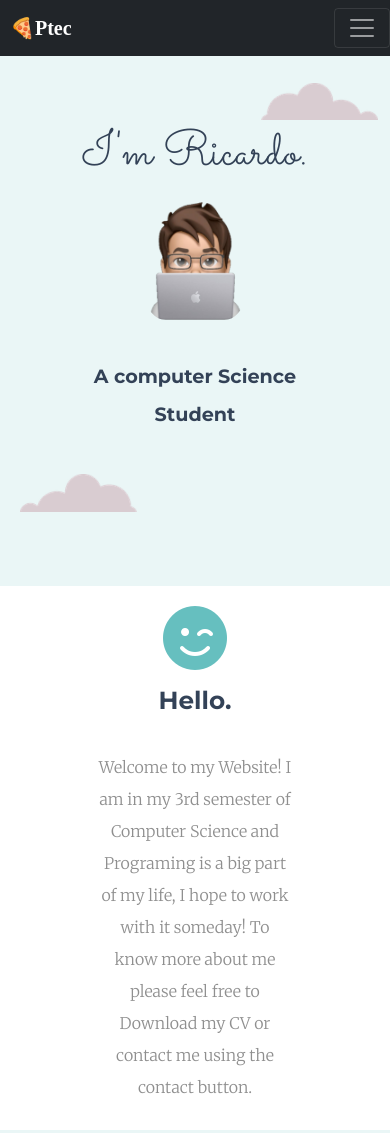
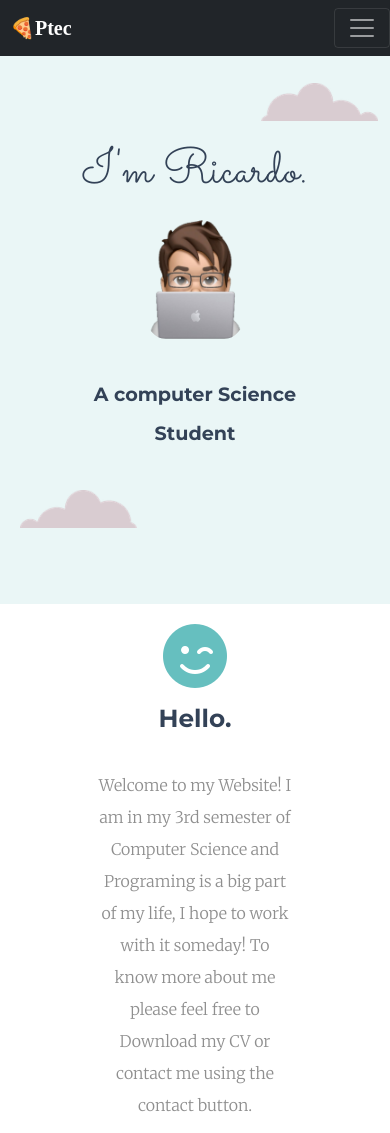
Before and after one commit to ThingOne1/PersonalWebpage, a plain HTML site: page index.html in a window 390 px wide. Shown: the top 1133 px of the page. Drawn offline with nearby package versions, Linux system fonts and the light colour scheme.

Commit message:
Update styles.css

```diff
--- a/css/styles.css
+++ b/css/styles.css
@@ -134,7 +134,7 @@ h3{
   .Title{
     color: #334257;
     text-align: center;
-    margin: 3% auto 0 auto;
+    margin: 8% auto 0 auto;
     line-height: 2;
     font-size: 300%;
     width: 70%;
```
